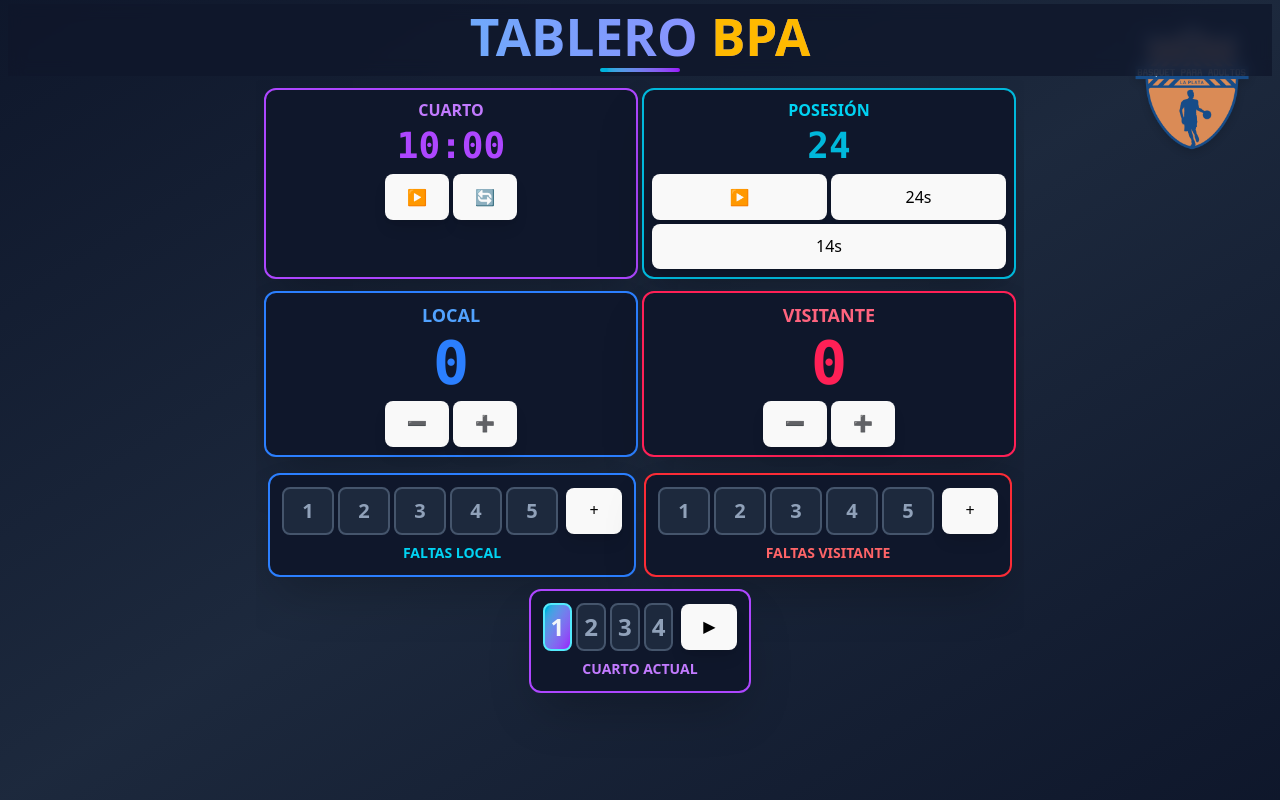
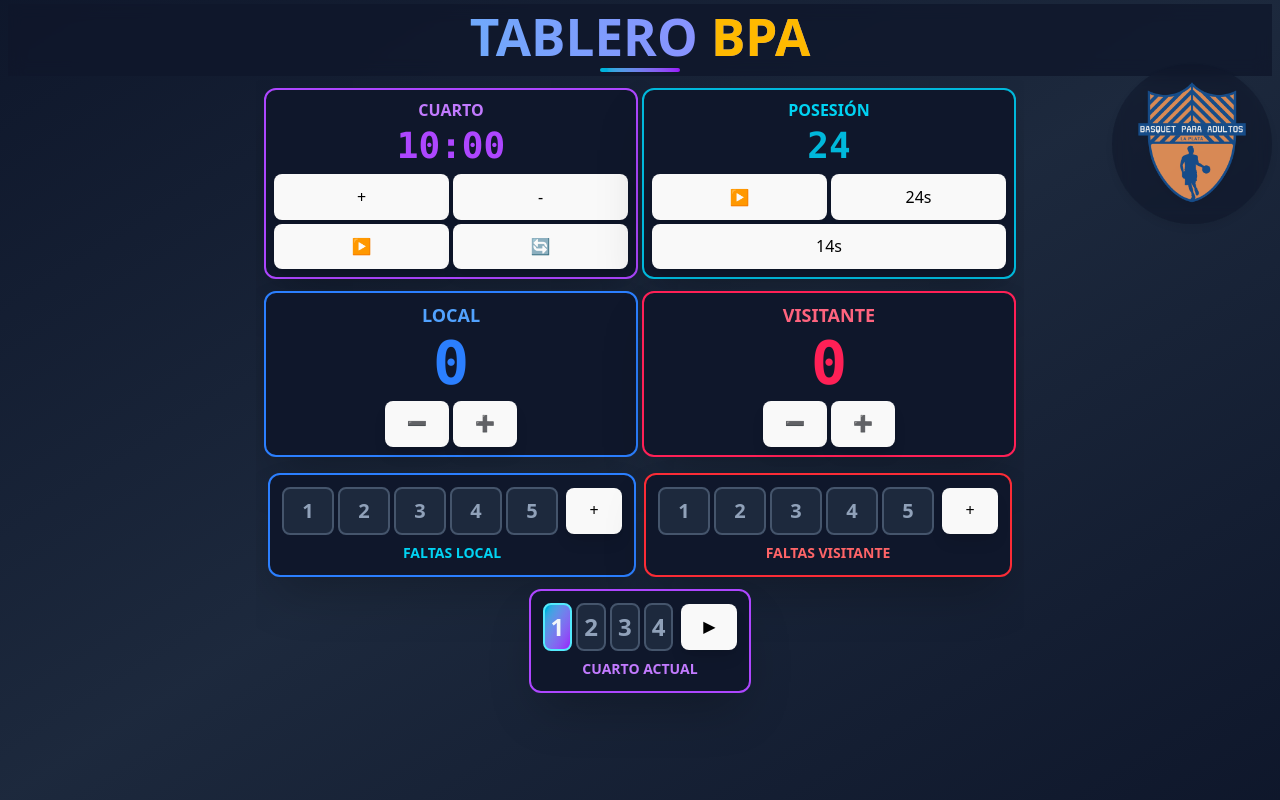
Before and after one commit to GonzaTorres99/Tablero-BPA, a React (Vite) app: page / in a window 1280 px wide. Built offline with nearby package versions, Linux system fonts and the light colour scheme.

Commit message:
Corrección cronometro y logo

```diff
--- a/src/App.jsx
+++ b/src/App.jsx
@@ -8,18 +8,18 @@ import './App.css'
 const App = () => {
   return (
     <div className="h-screen w-screen overflow-hidden bg-gradient-to-br from-slate-900 via-slate-800 to-slate-900 relative">
-  {/* Logo */}
-  <div className="absolute top-2 right-2 z-10">
+      {/* Logo ajustado */}
+      <div className="absolute top-12 right-2 z-20 md:top-14 lg:top-16">
         <img
           src="./logoBPA.png"
           alt="Logo BPA"
           className="w-20 h-20 md:w-28 md:h-28 lg:w-40 lg:h-40 object-contain
                 opacity-90 hover:opacity-100 transition-opacity
-                drop-shadow-lg hover:drop-shadow-xl"
+                drop-shadow-lg hover:drop-shadow-xl bg-slate-900/50 rounded-full p-1 backdrop-blur-sm"
         />
       </div>
 
-  {/* Contenido principal - Ahora con scroll condicional */}
+      {/* Contenido principal */}
       <div className="h-full flex flex-col items-center pt-1 pb-1 px-2 mx-auto">
         {/* Título (fijo) */}
         <div className="mb-1 sticky top-0 z-10 bg-slate-900/80 backdrop-blur-sm w-full py-1">
--- a/src/components/Cronometro.jsx
+++ b/src/components/Cronometro.jsx
@@ -37,6 +37,15 @@ const Cronometro = () => {
         return `${mins.toString().padStart(2, '0')}:${secs.toString().padStart(2, '0')}`
     }
 
+    // Nuevas funciones para ajustar el tiempo
+    const ajustarTiempoCuarto = (operacion) => {
+        if (operacion === 'sumar') {
+            setTiempoCuarto(prev => prev + 60)
+        } else {
+            setTiempoCuarto(prev => Math.max(0, prev - 60))
+        }
+    }
+
     return (
         <div className="flex flex-col md:flex-row gap-1 p-1">
             {/* Cronómetro Principal */}
@@ -46,10 +55,26 @@ const Cronometro = () => {
                     {formatearTiempo(tiempoCuarto)}
                 </div>
 
-                <div className="flex gap-1 justify-center">
+                <div className="grid grid-cols-2 gap-1">
+                    <button
+                        onClick={() => ajustarTiempoCuarto('sumar')}
+                        className="p-1.5 bg-indigo-600 hover:bg-indigo-700 text-black rounded-lg shadow-lg
+                    text-base font-bold transition-all duration-200"
+                    >
+                        +
+                    </button>
+
+                    <button
+                        onClick={() => ajustarTiempoCuarto('restar')}
+                        className="p-1.5 bg-rose-600 hover:bg-rose-700 text-black rounded-lg shadow-lg
+                    text-base font-bold transition-all duration-200"
+                    >
+                        -
+                    </button>
+
                     <button
                         onClick={() => setCorriendoCuarto(!corriendoCuarto)}
-                        className={`p-1.5 text-black rounded-lg shadow-lg text-base font-bold w-16
+                        className={`p-1.5 text-white rounded-lg shadow-lg text-base font-bold
             transition-all duration-200 ${corriendoCuarto
                                 ? 'bg-amber-600 hover:bg-amber-700'
                                 : 'bg-emerald-600 hover:bg-emerald-700'}`}
@@ -63,14 +88,14 @@ const Cronometro = () => {
                             setTiempoCuarto(600)
                         }}
                         className="p-1.5 bg-rose-600 hover:bg-rose-700 text-black rounded-lg shadow-lg
-                    text-base font-bold w-16 transition-all duration-200"
+                    text-base font-bold transition-all duration-200"
                     >
                         🔄
                     </button>
                 </div>
             </div>
 
-            {/* Contador 24 Segundos */}
+            {/* Contador 24 Segundos (se mantiene igual) */}
             <div className="w-full md:w-1/2 bg-slate-900 p-2 rounded-xl shadow-2xl border-2 border-cyan-500">
                 <h2 className="text-base font-bold text-center mb-1 text-cyan-400">POSESIÓN</h2>
                 <div className="text-3xl md:text-4xl font-mono font-bold text-center mb-2 text-cyan-500">
```
Lines whose indentation alone changed are shown as unchanged.
